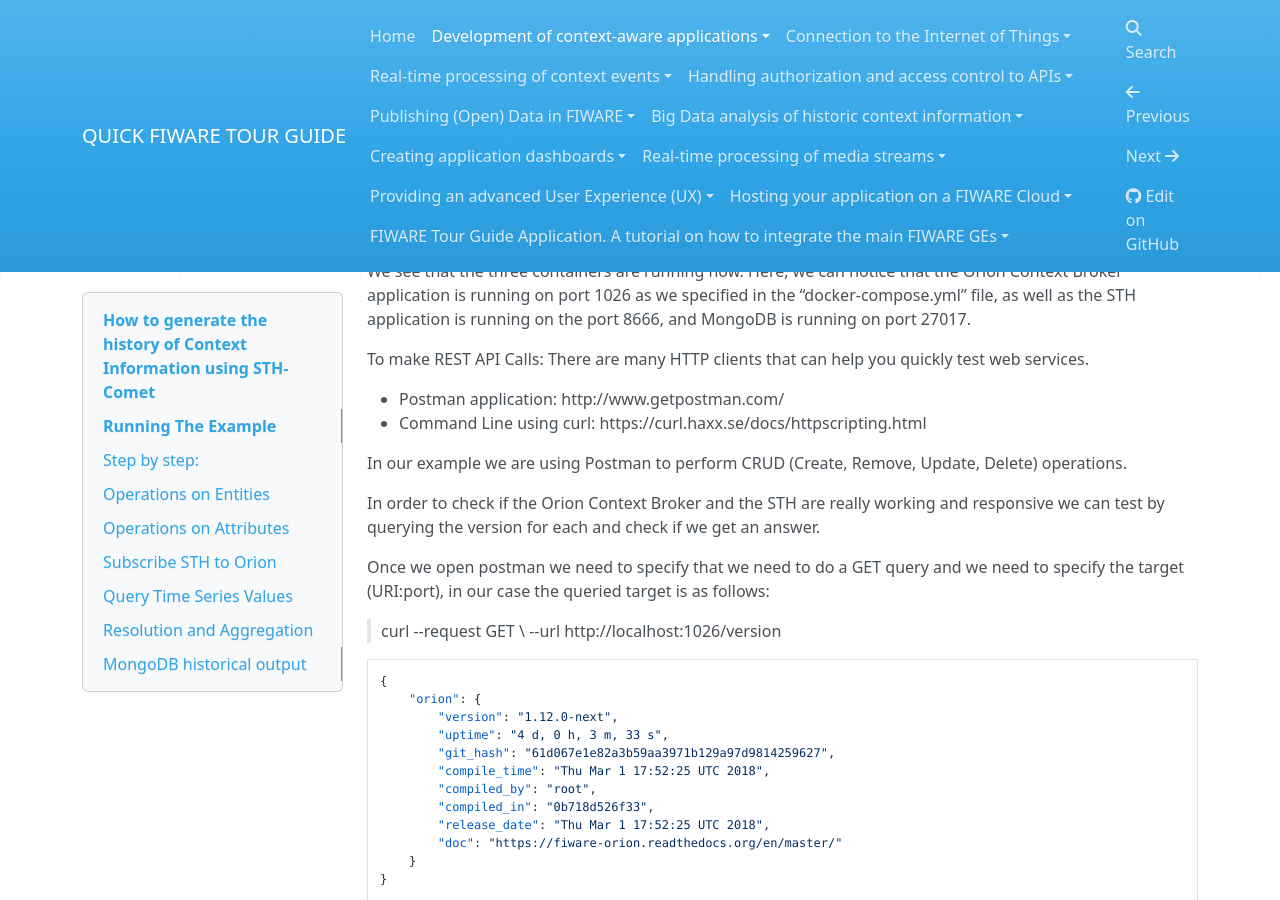
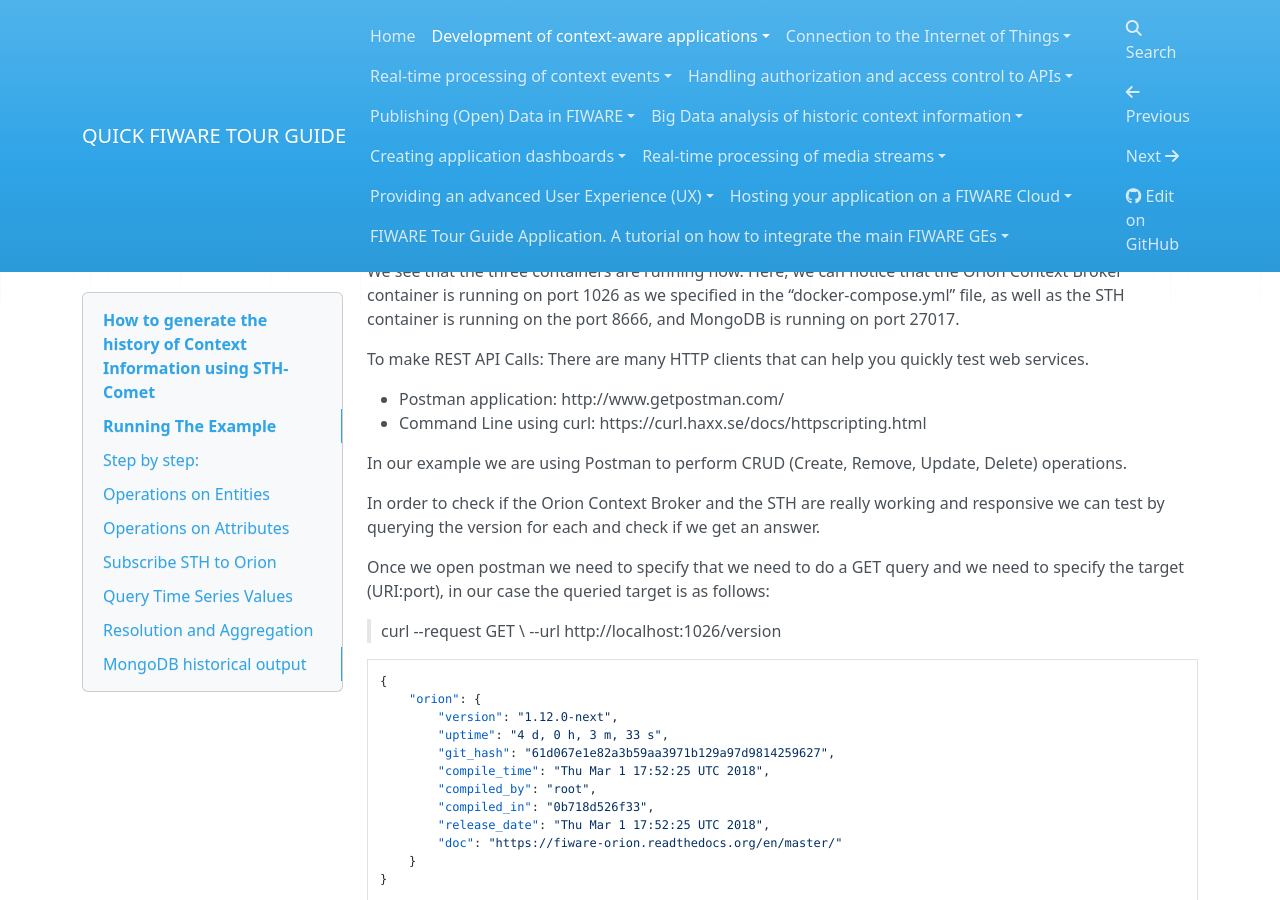
Before and after one commit to FIWARE-Ops/docs.TourGuide, an MkDocs documentation site: the page built from doc/generating-historical-context-information-sth-comet/how-to-generate-the-history-of-Context-Information-using-STH-Comet.md, in a window 1280 px wide and 900 px high, scrolled down 2868 px. Built offline with MkDocs 1.6.1, drawn with Linux system fonts in a browser that asks for light colours; nearby versions of some CDN libraries; comment, search, counter and statistics services are not loaded; old or Windows-style settings are respelled for this version of MkDocs.

Commit message:
changed some terminolgies

````diff
--- a/doc/generating-historical-context-information-sth-comet/how-to-generate-the-history-of-Context-Information-using-STH-Comet.md
+++ b/doc/generating-historical-context-information-sth-comet/how-to-generate-the-history-of-Context-Information-using-STH-Comet.md
@@ -74,7 +74,7 @@ c832cb36bdfc        fiware/sth-comet    "/bin/sh -c bin/sth"     Less than a sec
 
 ```
 
-We see that the three containers are running now. Here, we can notice that the Orion Context Broker application is running on port 1026 as we specified in the “docker-compose.yml” file, as well as the STH application is running on the port 8666, and MongoDB is running on port 27017.
+We see that the three containers are running now. Here, we can notice that the Orion Context Broker container is running on port 1026 as we specified in the “docker-compose.yml” file, as well as the STH container is running on the port 8666, and MongoDB is running on port 27017.
 
 To make REST API Calls:
 There are many HTTP clients that can help you quickly test web services.
````
